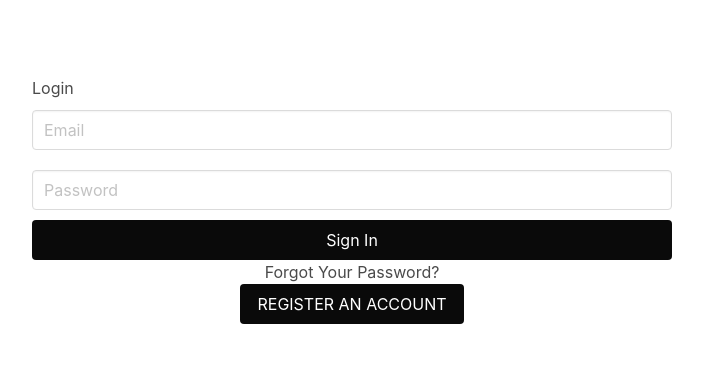
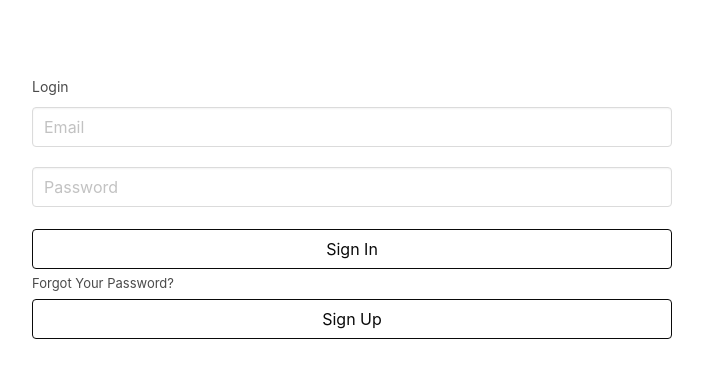
Before and after one commit to SageHoshigaki/E-comm, a Node server app: page /account in a window 1280 px wide. Shown: the part 52-430 px from the top of the page, without its empty margins (288-991 px from the left). Run offline with Node 20, Linux system fonts and the light colour scheme; some libraries are stand-ins or nearby versions.

Commit message:
acc-page

```diff
--- a/public/css/styles.css
+++ b/public/css/styles.css
@@ -43,6 +43,7 @@
 .login-head{
   text-align: left;
   padding: 0 0 0 25%;
+  font-size: 14px;
 }
 
 .input{
@@ -77,3 +78,15 @@
 li:hover{
   cursor: pointer;
 }
+
+.forgot-acc{
+  margin-top: 5px;
+  margin-bottom: 5px;
+  text-align: left;
+  padding: 0 0 0 25%;
+  font-size:13px;
+}
+
+.sign-btn{
+  margin-top: 12px;
+}
--- a/views/account.ejs
+++ b/views/account.ejs
@@ -21,11 +21,17 @@
         placeholder="Password"
       />
     </div>
-    <button class="button is-black" style="width: 50%" type="submit">
+    <button
+      class="button sign-btn is-black is-outlined"
+      style="width: 50%"
+      type="submit"
+    >
       Sign In
     </button>
-    <h3>Forgot Your Password?</h3>
+    <h3 class="forgot-acc">Forgot Your Password?</h3>
   </div>
 
-  <button class="button is-black" type="text">REGISTER AN ACCOUNT</button>
+  <button class="button is-black is-outlined" style="width: 50%" type="text">
+    Sign Up
+  </button>
 </div>
```
